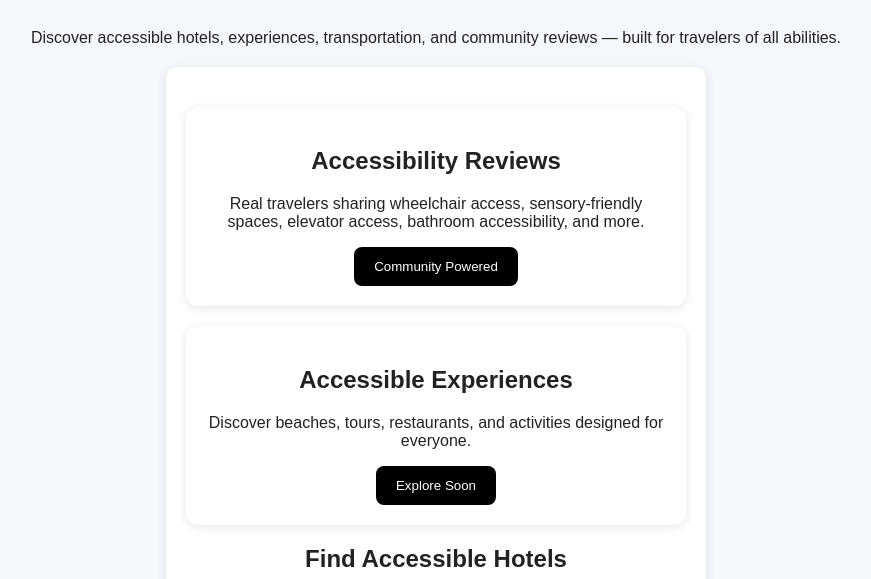
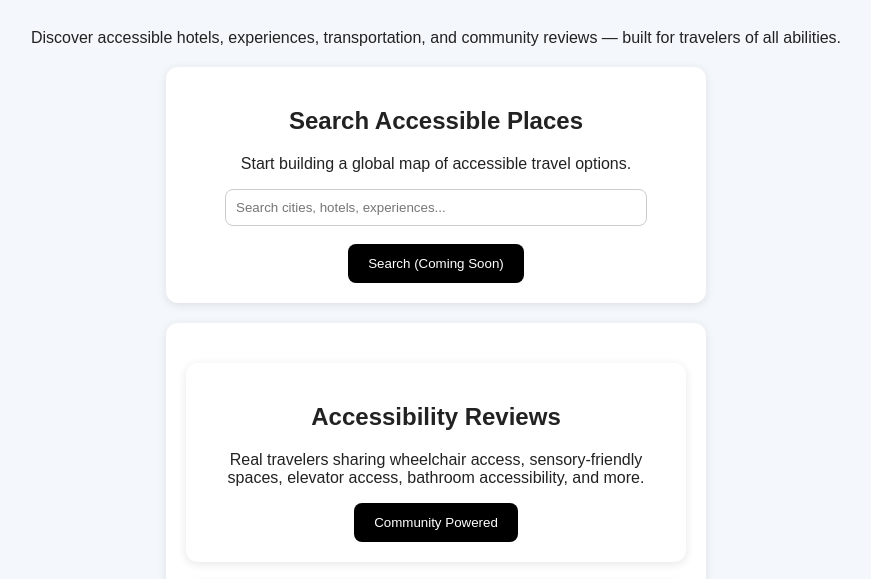
Before and after one commit to Care4All/universal-traveler, a plain HTML site: page index.html in a window 1280 px wide. Shown: the part 138-717 px from the top of the page, without its empty margins (204-1075 px from the left). Drawn offline with Linux system fonts and the light colour scheme.

Commit message:
Improve homepage messaging

```diff
--- a/index.html
+++ b/index.html
@@ -51,6 +51,24 @@
 </p>
 
 
+<div class="card">
+  <h2>Search Accessible Places</h2>
+  <p>Start building a global map of accessible travel options.</p>
+
+  <input
+    type="text"
+    placeholder="Search cities, hotels, experiences..."
+    style="padding:10px; width:80%; border-radius:8px; border:1px solid #ccc;"
+  />
+
+  <br><br>
+
+  <button>
+    Search (Coming Soon)
+  </button>
+</div>
+
+
 
   <div class="card">
   <div class="card">
```
